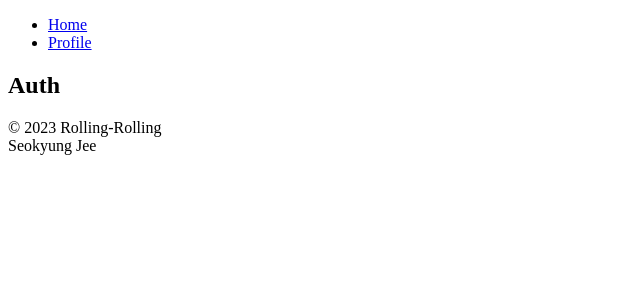
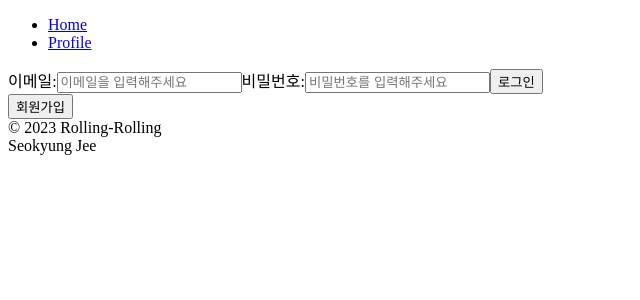
Before and after one commit to Seokyung/Rolling-Rolling, a React (Create React App) app: page /#/ in a window 1280 px wide. Shown: the top 300 px of the page, without its empty margins (0-640 px from the left). Built offline with nearby package versions, Linux system fonts and the light colour scheme; no server answers.

Commit message:
Set Auth Form

```diff
--- a/src/routes/Auth.js
+++ b/src/routes/Auth.js
@@ -1,9 +1,60 @@
-import React from "react";
+import React, { useState } from "react";
 
 function Auth() {
+	const [email, setEmail] = useState("");
+	const [password, setPassword] = useState("");
+	const [newAccount, setNewAccount] = useState(false);
+
+	const onAuthInputChange = (e) => {
+		const {
+			target: { name, value },
+		} = e;
+		if (name === "email") {
+			setEmail(value);
+		}
+		if (name === "password") {
+			setPassword(value);
+		}
+	};
+
+	const onAuthBtnClick = (e) => {
+		e.preventDefault();
+		if (email !== "" && password !== "") {
+			const alertMsg = newAccount
+				? "회원가입이 완료되었습니다!"
+				: "로그인되었습니다!";
+			alert(alertMsg);
+		}
+	};
+
+	const toggleAuthForm = () => {
+		setNewAccount((prev) => !prev);
+	};
+
 	return (
 		<div>
-			<h2>Auth</h2>
+			<form onSubmit={onAuthBtnClick}>
+				이메일:
+				<input
+					type="email"
+					name="email"
+					value={email}
+					onChange={onAuthInputChange}
+					placeholder="이메일을 입력해주세요"
+				/>
+				비밀번호:
+				<input
+					type="password"
+					name="password"
+					value={password}
+					onChange={onAuthInputChange}
+					placeholder="비밀번호를 입력해주세요"
+				/>
+				<input type="submit" value={newAccount ? "회원가입" : "로그인"} />
+			</form>
+			<button onClick={toggleAuthForm}>
+				{newAccount ? "로그인" : "회원가입"}
+			</button>
 		</div>
 	);
 }
```
